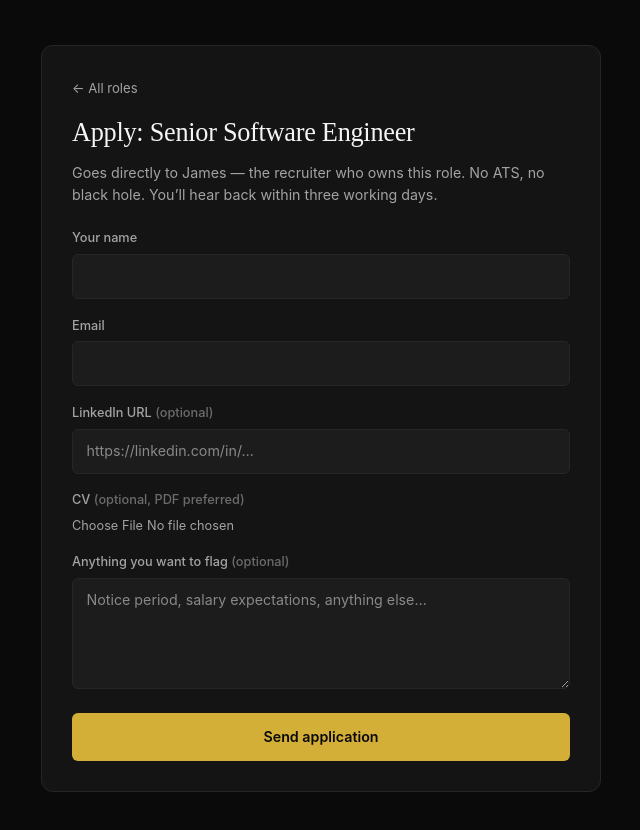
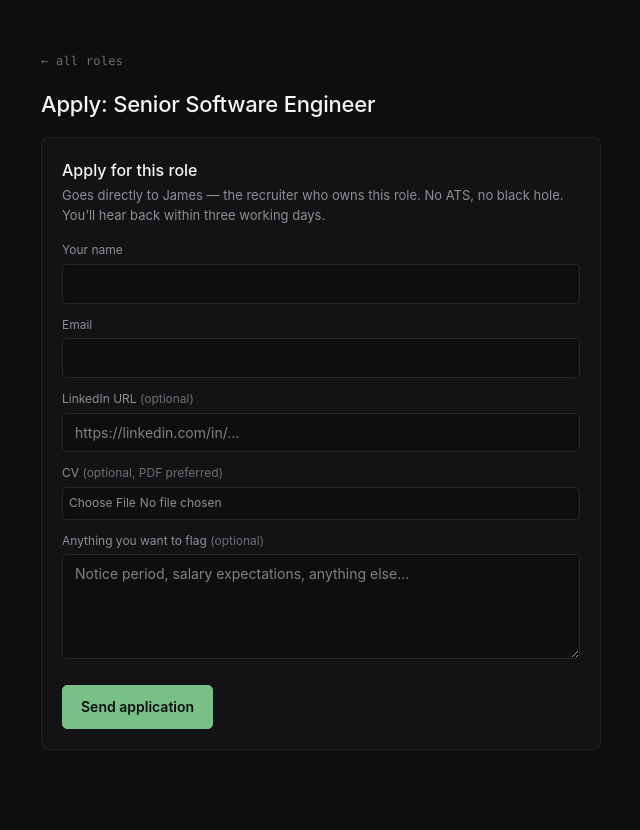
Before and after one commit to ethiqrec/ethiq-careers, a Next.js app: page /apply/atlas-job-1 in a window 1280 px wide. Shown: the top 830 px of the page, without its empty margins (319-959 px from the left). After the commit the page ends 800 px from the top, so only its background shows below. Built offline with nearby package versions, Linux system fonts and the light colour scheme; no server answers.

Commit message:
Restyle apply page to match site design system (green submit, system fonts, surface tokens)

```diff
--- a/app/apply/[id]/page.js
+++ b/app/apply/[id]/page.js
@@ -4,81 +4,45 @@ import { useEffect, useState, useRef } from 'react'
 import { useParams } from 'next/navigation'
 import Link from 'next/link'
 
-const styles = {
-  page: {
+const wrapStyle = {
   minHeight: '100vh',
-    padding: '3rem 1.25rem',
-    background: '#0a0a0a',
-    color: '#f5f5f5',
+  padding: '48px 20px',
   display: 'flex',
   justifyContent: 'center',
-    fontFamily: "'Inter', system-ui, sans-serif",
-  },
-  card: {
-    width: '100%',
-    maxWidth: '560px',
-    background: '#141414',
-    border: '1px solid #262626',
-    borderRadius: '12px',
-    padding: '2rem',
-  },
-  back: {
+  alignItems: 'flex-start',
+  background: 'var(--bg-page)',
+  color: 'var(--text-primary)',
+  fontFamily: 'var(--font-sans)',
+}
+
+const cardStyle = { width: '100%', maxWidth: '560px' }
+
+const breadcrumbStyle = {
+  fontFamily: 'var(--font-mono)',
+  fontSize: '12px',
+  color: 'var(--text-mono)',
+  textDecoration: 'none',
+  marginBottom: '16px',
   display: 'inline-block',
-    color: '#a3a3a3',
-    fontSize: '0.875rem',
-    textDecoration: 'none',
-    marginBottom: '1rem',
-  },
-  h1: {
-    fontFamily: "'Playfair Display', serif",
-    fontSize: '1.75rem',
+  textTransform: 'lowercase',
+  letterSpacing: '0.02em',
+}
+
+const titleStyle = {
+  fontSize: '22px',
   fontWeight: 500,
   letterSpacing: '-0.01em',
-    margin: '0 0 0.5rem',
-  },
-  sub: {
-    color: '#a3a3a3',
-    fontSize: '0.95rem',
-    lineHeight: 1.55,
-    margin: '0 0 1.5rem',
-  },
-  form: { display: 'grid', gap: '1.1rem' },
-  label: { display: 'grid', gap: '0.4rem' },
-  labelText: {
-    fontSize: '0.85rem',
-    color: '#a3a3a3',
-    fontWeight: 500,
-  },
-  optional: {
-    fontStyle: 'normal',
-    color: '#6b6b6b',
-  },
-  input: {
-    background: '#1c1c1c',
-    border: '1px solid #262626',
-    color: '#f5f5f5',
-    padding: '0.7rem 0.9rem',
-    borderRadius: '6px',
-    fontFamily: 'inherit',
-    fontSize: '0.95rem',
-  },
-  fileInput: {
-    fontSize: '0.85rem',
-    color: '#a3a3a3',
-  },
-  submit: {
-    background: '#d4af37',
-    color: '#0a0a0a',
-    border: 'none',
-    padding: '0.85rem 1.4rem',
-    borderRadius: '6px',
+  margin: '0 0 6px',
+}
+
+const greenSubmitStyle = {
+  background: 'var(--green)',
+  color: 'var(--bg-page)',
+  borderColor: 'var(--green)',
   fontWeight: 600,
-    fontSize: '0.95rem',
-    cursor: 'pointer',
-    marginTop: '0.5rem',
-  },
-  submitDisabled: { opacity: 0.6, cursor: 'not-allowed' },
-  errorText: { color: '#ff6b6b', fontSize: '0.9rem', margin: '0.5rem 0 0' },
+  padding: '10px 18px',
+  fontSize: '14px',
+  marginTop: '8px',
 }
 
 export default function ApplyPage() {
@@ -128,96 +92,109 @@ export default function ApplyPage() {
 
   if (!role) {
     return (
-      <main style={styles.page}>
-        <div style={styles.card}><p>Loading…</p></div>
+      <main style={wrapStyle}>
+        <div style={cardStyle}>
+          <div className="form-panel">Loading…</div>
+        </div>
       </main>
     )
   }
 
   if (state === 'done') {
     return (
-      <main style={styles.page}>
-        <div style={styles.card}>
-          <h1 style={styles.h1}>You&rsquo;re in.</h1>
-          <p style={styles.sub}>{role.owner?.name || 'James'} will be in touch within three working days.</p>
-          <Link href="/" style={styles.back}>&larr; All roles</Link>
+      <main style={wrapStyle}>
+        <div style={cardStyle}>
+          <Link href="/" style={breadcrumbStyle}>← all roles</Link>
+          <div className="form-panel">
+            <div className="form-success">
+              You&rsquo;re in. {role.owner?.name || 'James'} will be in touch within three working days.
+            </div>
+          </div>
         </div>
       </main>
     )
   }
 
   return (
-    <main style={styles.page}>
-      <div style={styles.card}>
-        <Link href="/" style={styles.back}>&larr; All roles</Link>
-        <h1 style={styles.h1}>Apply: {role.title}</h1>
-        <p style={styles.sub}>
+    <main style={wrapStyle}>
+      <div style={cardStyle}>
+        <Link href="/" style={breadcrumbStyle}>← all roles</Link>
+        <h1 style={titleStyle}>Apply: {role.title}</h1>
+
+        <form className="form-panel" onSubmit={handleSubmit}>
+          <div className="form-header">Apply for this role</div>
+          <p className="form-subhead">
             Goes directly to {role.owner?.name || 'James'} &mdash; the recruiter who owns this role.
             No ATS, no black hole. You&rsquo;ll hear back within three working days.
           </p>
 
-        <form onSubmit={handleSubmit} style={styles.form}>
-          <label style={styles.label}>
-            <span style={styles.labelText}>Your name</span>
+          <div className="form-group">
+            <label htmlFor="apply-name">Your name</label>
             <input
+              id="apply-name"
               type="text"
               required
               autoComplete="name"
               value={form.name}
               onChange={(e) => setForm({ ...form, name: e.target.value })}
-              style={styles.input}
             />
-          </label>
+          </div>
 
-          <label style={styles.label}>
-            <span style={styles.labelText}>Email</span>
+          <div className="form-group">
+            <label htmlFor="apply-email">Email</label>
             <input
+              id="apply-email"
               type="email"
               required
               autoComplete="email"
               value={form.email}
               onChange={(e) => setForm({ ...form, email: e.target.value })}
-              style={styles.input}
             />
-          </label>
+          </div>
 
-          <label style={styles.label}>
-            <span style={styles.labelText}>LinkedIn URL <em style={styles.optional}>(optional)</em></span>
+          <div className="form-group">
+            <label htmlFor="apply-linkedin">LinkedIn URL <span style={{ color: 'var(--text-mono)' }}>(optional)</span></label>
             <input
+              id="apply-linkedin"
               type="url"
               placeholder="https://linkedin.com/in/…"
               value={form.linkedin}
               onChange={(e) => setForm({ ...form, linkedin: e.target.value })}
-              style={styles.input}
             />
-          </label>
+          </div>
 
-          <label style={styles.label}>
-            <span style={styles.labelText}>CV <em style={styles.optional}>(optional, PDF preferred)</em></span>
-            <input ref={fileRef} type="file" accept=".pdf,.doc,.docx" style={styles.fileInput} />
-          </label>
+          <div className="form-group">
+            <label htmlFor="apply-cv">CV <span style={{ color: 'var(--text-mono)' }}>(optional, PDF preferred)</span></label>
+            <input id="apply-cv" ref={fileRef} type="file" accept=".pdf,.doc,.docx" />
+          </div>
 
-          <label style={styles.label}>
-            <span style={styles.labelText}>Anything you want to flag <em style={styles.optional}>(optional)</em></span>
+          <div className="form-group">
+            <label htmlFor="apply-note">Anything you want to flag <span style={{ color: 'var(--text-mono)' }}>(optional)</span></label>
             <textarea
-              rows="4"
+              id="apply-note"
+              rows={4}
               placeholder="Notice period, salary expectations, anything else…"
               value={form.note}
               onChange={(e) => setForm({ ...form, note: e.target.value })}
-              style={styles.input}
             />
-          </label>
+          </div>
 
           <button
             type="submit"
             disabled={state === 'submitting'}
-            style={{ ...styles.submit, ...(state === 'submitting' ? styles.submitDisabled : {}) }}
+            className="btn"
+            style={{
+              ...greenSubmitStyle,
+              ...(state === 'submitting' ? { opacity: 0.6, cursor: 'not-allowed' } : {}),
+            }}
           >
             {state === 'submitting' ? 'Sending…' : 'Send application'}
           </button>
 
           {state === 'error' && (
-            <p style={styles.errorText}>Something went wrong. Please try again, or email james@ethiqrec.com directly.</p>
+            <p style={{ color: '#ff6b6b', fontSize: '13px', margin: '12px 0 0' }}>
+              Something went wrong. Please try again, or email james@ethiqrec.com directly.
+            </p>
           )}
         </form>
       </div>
```
Lines whose indentation alone changed are shown as unchanged.
